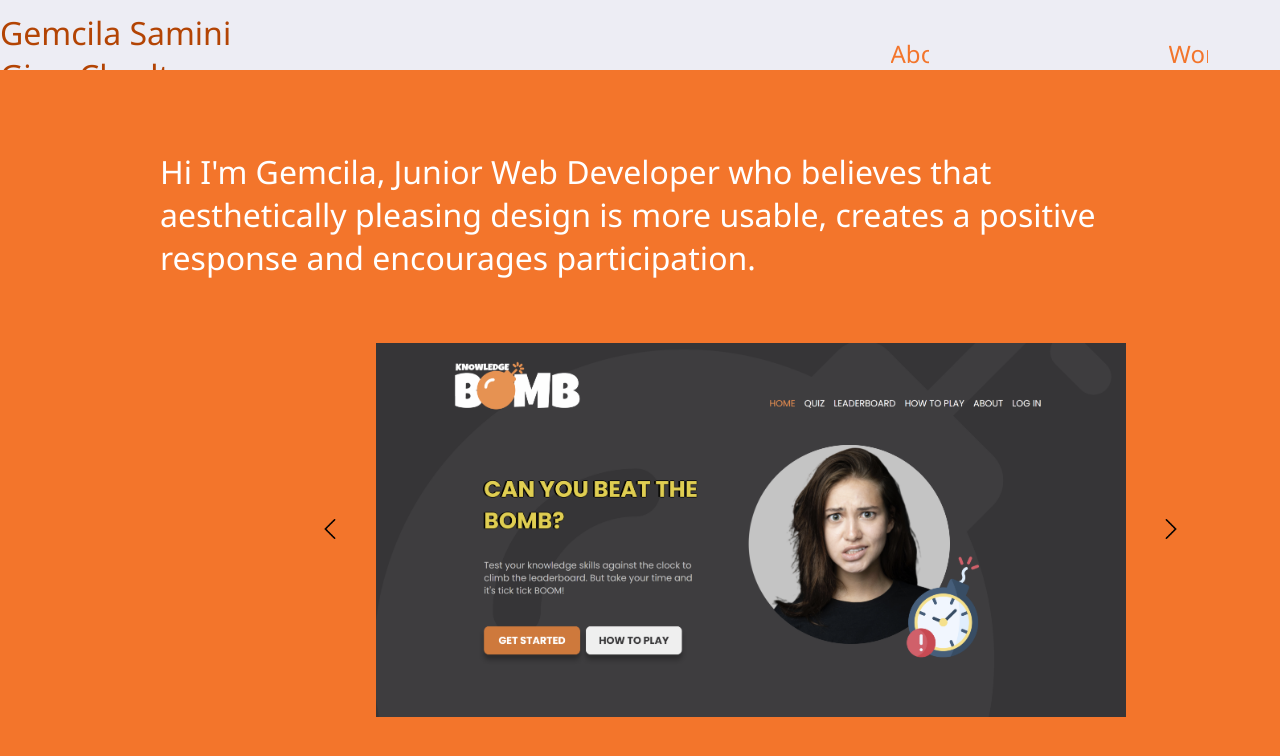
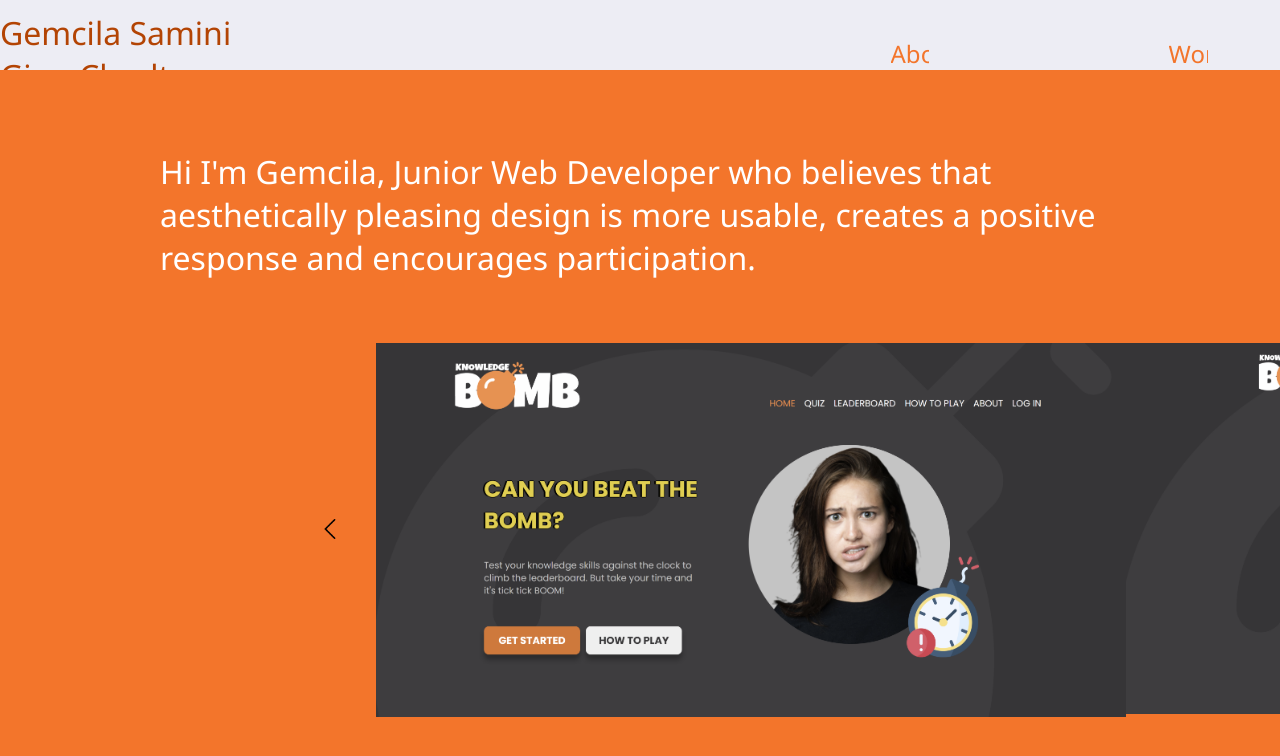
Before and after one commit to ggemcila/portfolio, a React (Create React App) app: page / in a window 1280 px wide. Shown: the top 756 px of the page. Built offline with nearby package versions, Linux system fonts and the light colour scheme.

Commit message:
#7 Pass data using "map"

```diff
--- a/src/components/intro/intro.jsx
+++ b/src/components/intro/intro.jsx
@@ -21,17 +21,19 @@ export default function intro() {
                 Hi I'm Gemcila, Junior Web Developer who believes that aesthetically pleasing design is more usable, creates a positive response and encourages participation.
             </div>
             <div className="slider">
+            {data.map((d) => (
                 <div className="container">
                     <div className="item">
                         <div className="left"></div>
                         <div className="leftContainer">
                             <div className="imgContainer">
-                                <img src="assets/bombhome.png" alt="" className="imghome" />
+                                <img src={d.img} alt="" className="imghome" />
                             </div>
                         </div>
                         <div className="right"></div>
                     </div>
                 </div>
+                ))}
             </div>
             <img src="assets/arrow.png" alt="" className="arrow left" />
             <img src="assets/arrow.png" alt="" className="arrow right" />
```
